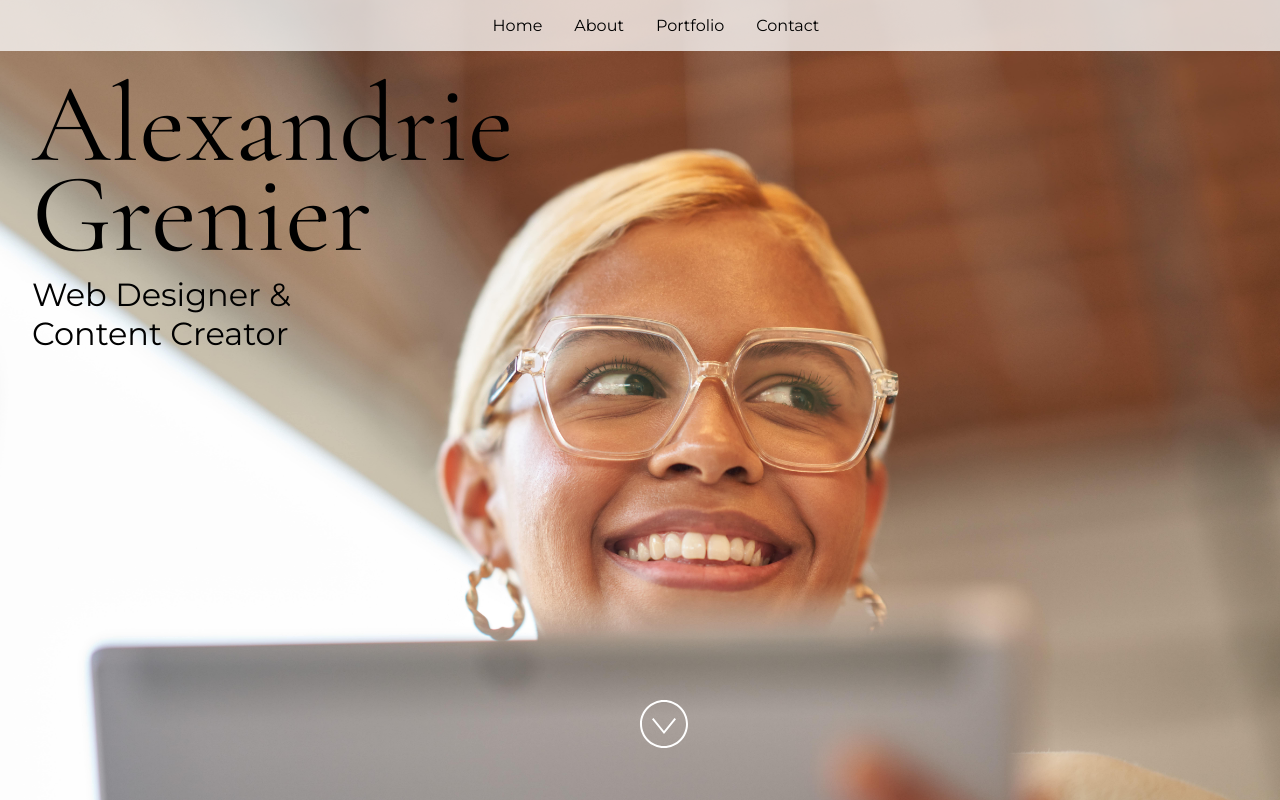
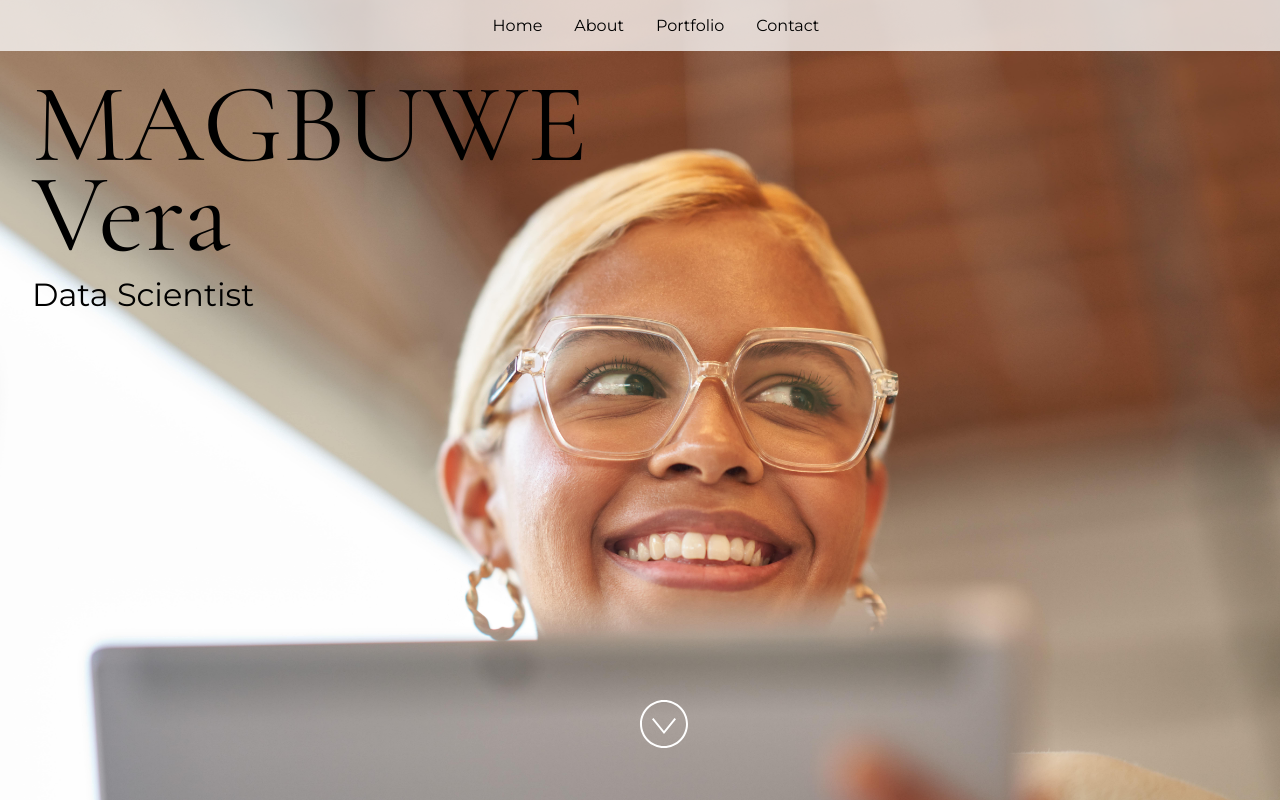
Before and after one commit to veratinous/StaticWebApp, a React (Vite) app: page / in a window 1280 px wide. Built offline with nearby package versions, Linux system fonts and the light colour scheme.

Commit message:
first commit

```diff
--- a/src/App.jsx
+++ b/src/App.jsx
@@ -24,8 +24,8 @@ import "./styles.css";
  * If you don't have one of the social sites listed, leave it as an empty string.
  */
 const siteProps = {
-  name: "Alexandrie Grenier",
-  title: "Web Designer & Content Creator",
+  name: "MAGBUWE Vera",
+  title: "Data Scientist",
   email: "alex@example.com",
   gitHub: "microsoft",
   instagram: "microsoft",
```
